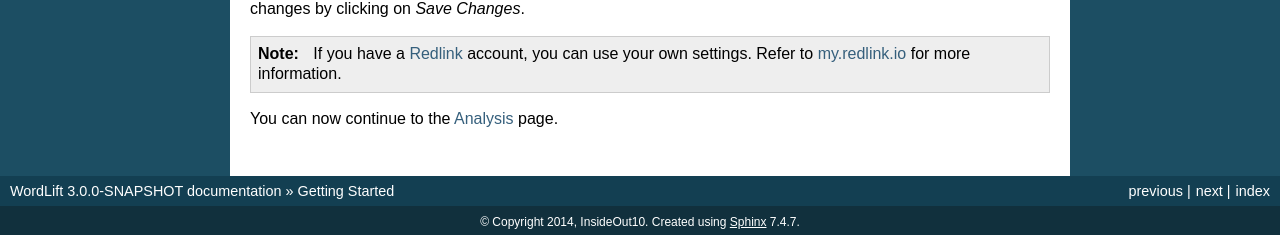
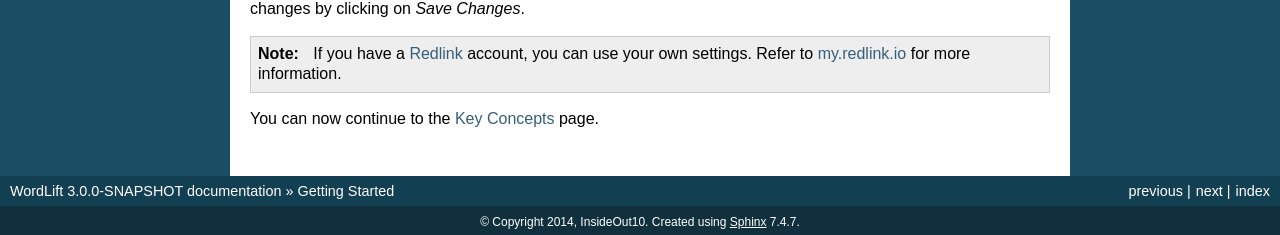
Before and after one commit to insideout10/wordlift-docs, a Sphinx documentation site: the page built from docs/getting-started.rst, in a window 1280 px wide. Shown: the part 2095-2330 px from the top of the page. Built offline with Sphinx 7.4.7, drawn with Linux system fonts in a browser that asks for light colours.

Commit message:
Update getting-started.rst

```diff
--- a/docs/getting-started.rst
+++ b/docs/getting-started.rst
@@ -85,7 +85,7 @@ by clicking on *Save Changes*.
     If you have a Redlink_ account, you can use your own settings. Refer to my.redlink.io_ for more information.
 
 
-You can now continue to the :doc:`analysis` page.
+You can now continue to the :doc:`key-concepts` page.
 
 
 .. _join.wordlift.it: http://join.wordlift.it/
```
